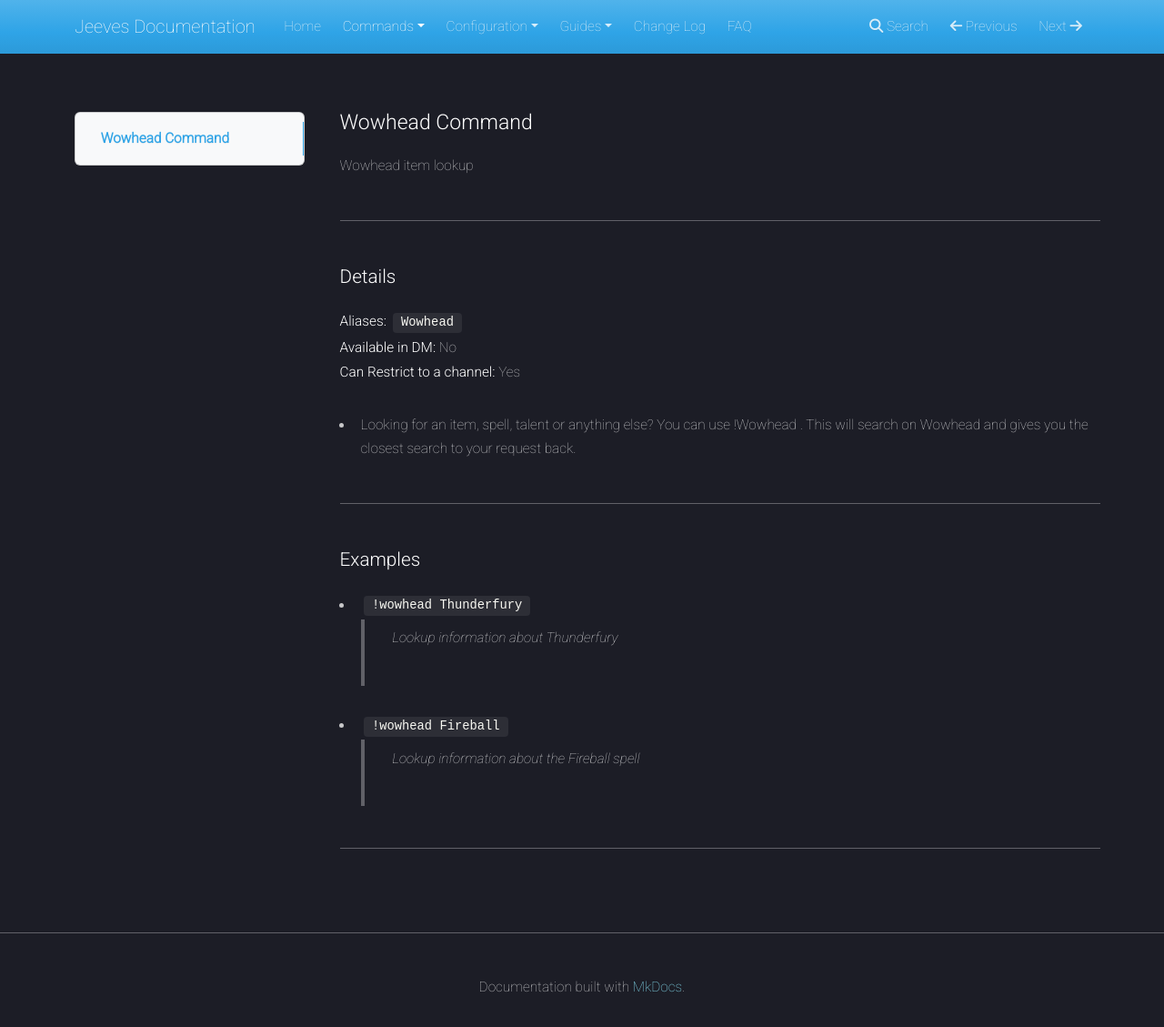
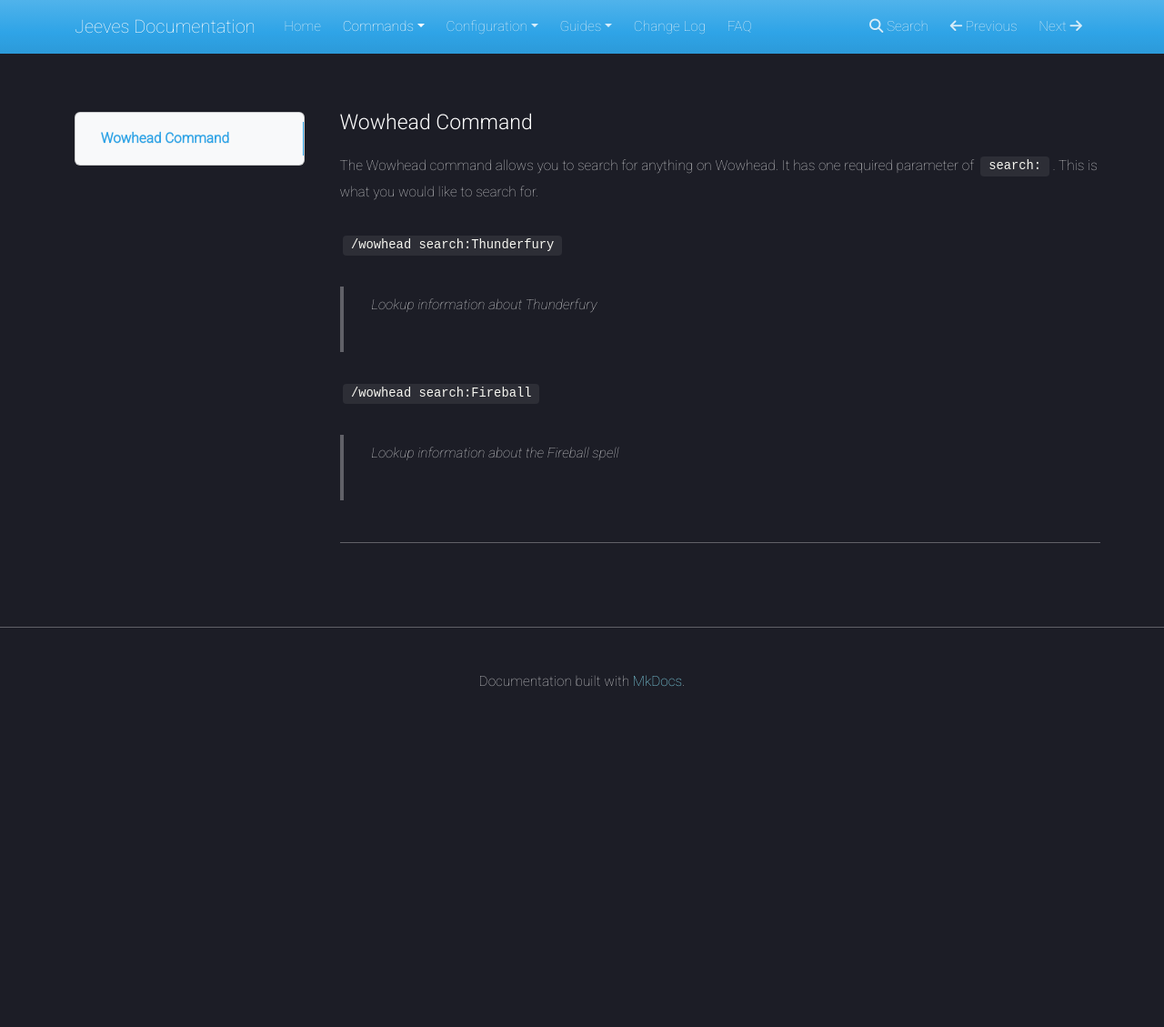
Before and after one commit to TeamJeeves/Jeeves-Bot-Documentation, an MkDocs documentation site: the page built from docs/commands/warcraft/wowhead.md, in a window 1280 px wide and 1129 px high. Shown: the whole window at 91% size. Built offline with MkDocs 1.6.1, drawn with Linux system fonts in a browser that asks for light colours; nearby versions of some CDN libraries.

Commit message:
wowhead commnad

```diff
--- a/docs/commands/warcraft/wowhead.md
+++ b/docs/commands/warcraft/wowhead.md
@@ -1,20 +1,10 @@
 # Wowhead Command
 
-Wowhead item lookup
-***
-### Details
+The Wowhead command allows you to search for anything on Wowhead. It has one required parameter of `search:`. This is what you would like to search for.
 
-**Aliases:** `Wowhead`
-**Available in DM:** No
-**Can Restrict to a channel:** Yes
+`/wowhead search:Thunderfury`
+  > Lookup information about Thunderfury
 
-* Looking for an item, spell, talent or anything else? You can use !Wowhead <name>. This will search on Wowhead and gives you the closest search to your request back.
-
-***
-### Examples
-
-* `!wowhead Thunderfury`
-  > Lookup information about Thunderfury
-* `!wowhead Fireball`
+ `/wowhead search:Fireball`
   > Lookup information about the Fireball spell
 ***
```
